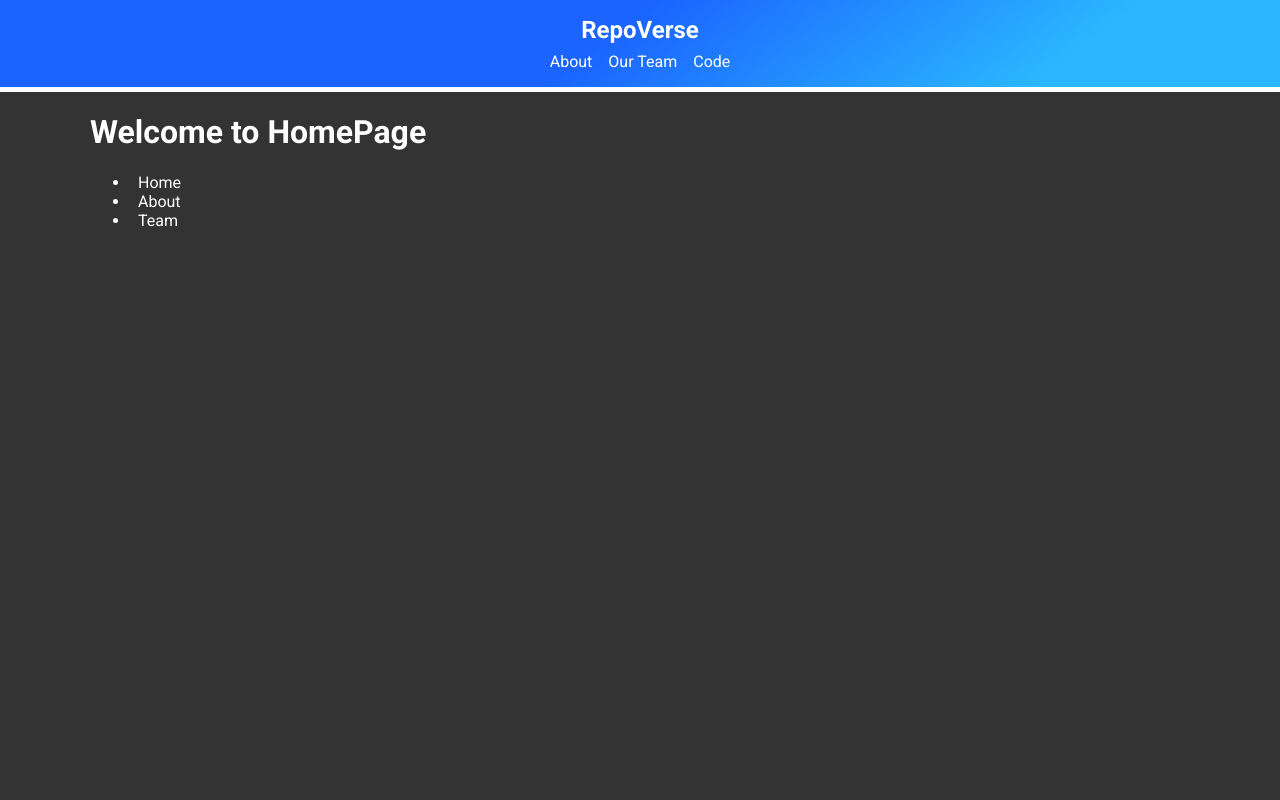
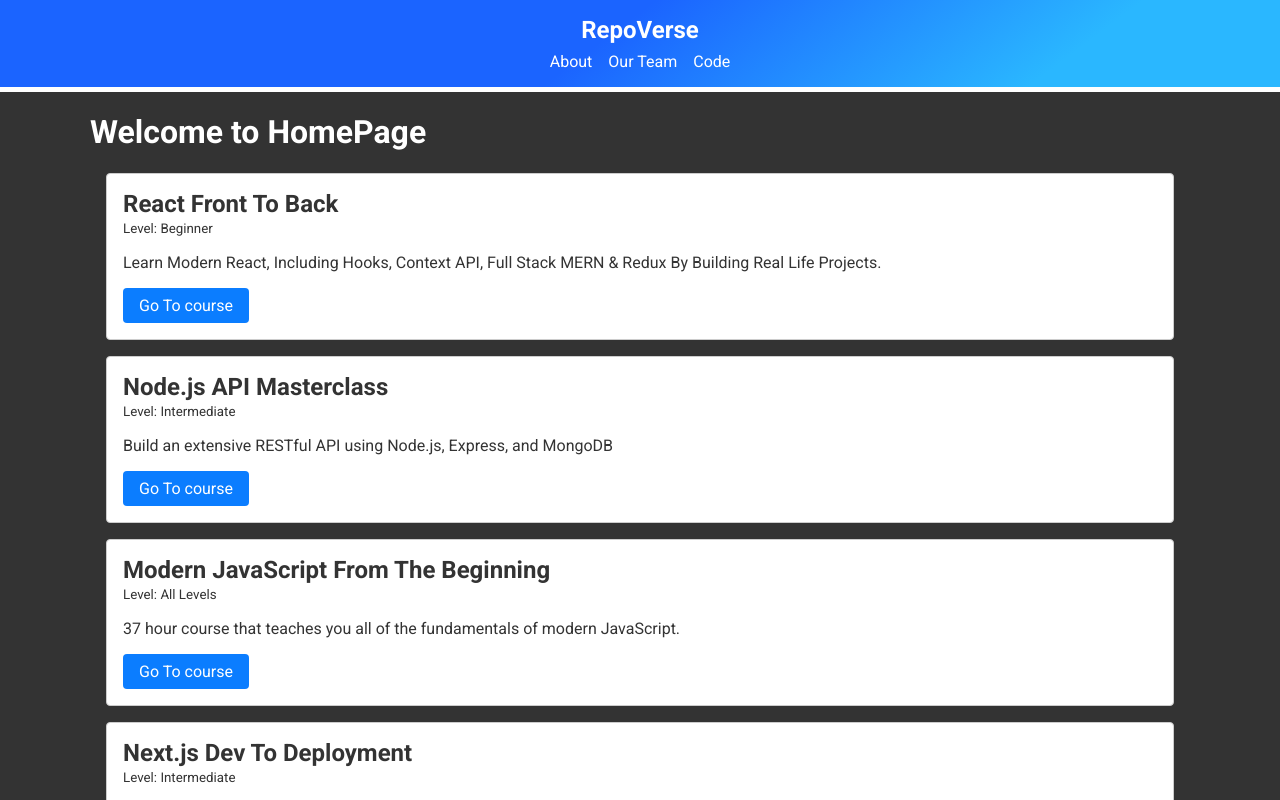
Before and after one commit to majid-2002/next_13_crash, a Next.js app: page / in a window 1280 px wide. Shown: the top 800 px of the page. Built offline with nearby package versions, Linux system fonts and the light colour scheme.

Commit message:
:lipstick: added courses api, component

```diff
--- /dev/null
+++ b/app/api/courses/data.json
@@ -0,0 +1,37 @@
+[
+    {
+      "id": 1,
+      "title": "React Front To Back",
+      "description": "Learn Modern React, Including Hooks, Context API, Full Stack MERN & Redux By Building Real Life Projects.",
+      "link": "https://www.traversymedia.com/Modern-React-Front-To-Back-Course",
+      "level": "Beginner"
+    },
+    {
+      "id": 2,
+      "title": "Node.js API Masterclass",
+      "description": "Build an extensive RESTful API using Node.js, Express, and MongoDB",
+      "link": "https://www.traversymedia.com/node-js-api-masterclass",
+      "level": "Intermediate"
+    },
+    {
+      "id": 3,
+      "title": "Modern JavaScript From The Beginning",
+      "description": "37 hour course that teaches you all of the fundamentals of modern JavaScript.",
+      "link": "https://www.traversymedia.com/modern-javascript-2-0",
+      "level": "All Levels"
+    },
+    {
+      "id": 4,
+      "title": "Next.js Dev To Deployment",
+      "description": "Learn Next.js by building a music event website and a web dev blog as a static website",
+      "link": "https://www.traversymedia.com/next-js-dev-to-deployment",
+      "level": "Intermediate"
+    },
+    {
+      "id": 5,
+      "title": "50 Projects in 50 Days",
+      "description": "Sharpen your skills by building 50 quick, unique & fun mini projects.",
+      "link": "https://www.traversymedia.com/50-Projects-In-50-Days",
+      "level": "Beginner"
+    }
+  ]
--- /dev/null
+++ b/app/api/courses/route.js
@@ -0,0 +1,13 @@
+import { NextResponse } from "next/server";
+import courses from "./data.json";
+
+export async function GET(request) {
+  return NextResponse.json(courses);
+}
+
+export async function POST(request) {
+  const { name, description } = await request.json();
+  console.log({ name, description });
+
+  return NextResponse.json({ message: "Course added successfully" });
+}
--- /dev/null
+++ b/app/api/courses/search/route.js
@@ -0,0 +1,12 @@
+import { NextResponse } from "next/server";
+import courses from "../data.json";
+
+export async function GET(request) {
+  const { searchParams } = new URL(request.url);
+  const query = searchParams.get("query");
+  const filteredCourses = courses.filter((course) =>
+    course.title.toLowerCase().includes(query.toLowerCase())
+  );
+
+  return NextResponse.json(filteredCourses);
+}
--- a/app/code/repos/[name]/page.jsx
+++ b/app/code/repos/[name]/page.jsx
@@ -1,6 +1,6 @@
 import React from "react";
+import Link from "next/link";
 import Repo from "@/app/components/Repo";
-import Link from "next/link";
 import RepoDirs from "@/app/components/RepoDirs";
 import { Suspense } from "react";
 
--- /dev/null
+++ b/app/components/Courses.jsx
@@ -0,0 +1,31 @@
+import React from "react";
+import Link from "next/link";
+
+async function fetchCourses() {
+  const respose = await fetch("http://localhost:3000/api/courses");
+
+  const courses = await respose.json();
+
+  return courses;
+}
+
+const Courses = async () => {
+  const courses = await fetchCourses();
+
+  return (
+    <div className="courses">
+      {courses.map((course) => (
+        <div key={course.id} className="card">
+          <h2>{course.title}</h2>
+          <small>Level: {course.level}</small>
+          <p>{course.description}</p>
+          <Link href={course.link} target="_blank" className="btn">
+            Go To course
+          </Link>
+        </div>
+      ))}
+    </div>
+  );
+};
+
+export default Courses;
--- a/app/loading.jsx
+++ b/app/loading.jsx
@@ -3,9 +3,7 @@
 const Loading = () => {
   return (
     <div className="loader">
-      <div className="spinner">
-
-      </div>
+      <div className="spinner"></div>
     </div>
   );
 };
--- a/app/page.js
+++ b/app/page.js
@@ -1,23 +1,13 @@
-import React from 'react'
-import Link from 'next/link';
+import React from "react";
+import Courses from "./components/Courses";
 
 const Home = () => {
   return (
     <div>
       <h1>Welcome to HomePage</h1>
-      <ul className='links'>
-        <li>
-          <Link href="/">Home</Link>
-        </li>
-        <li>
-          <Link href="/about">About</Link>
-        </li>
-        <li>
-          <Link href="/about/team">Team</Link>
-        </li>
-      </ul>
+      <Courses />
     </div>
-  )
-}
+  );
+};
 
 export default Home;
```
Also changed, not shown: app/code/repos/page.jsx (+8 -1 lines), app/components/Repo.jsx (+12 -3 lines), app/components/RepoDirs.jsx (+8 -2 lines).
